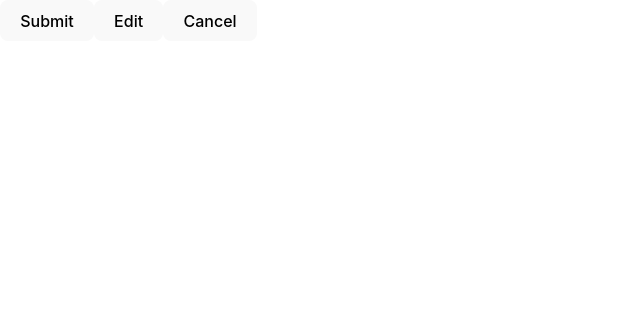
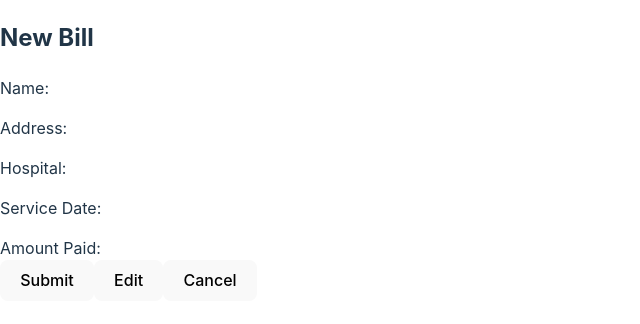
Before and after one commit to christinaor/medical-billing-app, a React (Vite) app: page /add-new-bill/summary in a window 1280 px wide. Shown: the top 324 px of the page, without its empty margins (0-640 px from the left). Built offline with nearby package versions, Linux system fonts and the light colour scheme; the HTML template or start-up script is replaced by a standard one.

Commit message:
Add context to summary page

```diff
--- a/src/containers/AddBillSummary/AddBillSummary.jsx
+++ b/src/containers/AddBillSummary/AddBillSummary.jsx
@@ -1,5 +1,7 @@
-import { useState } from 'react';
+import { useContext } from 'react';
 import { useNavigate } from 'react-router-dom';
+
+import { AddBillFormContext } from '../../contexts/AddBillFormContext.jsx';
 
 import Button from '../../components/Button/Button';
 
@@ -8,11 +10,31 @@ import styles from './styles.module.scss';
 export default function AddBillPage() {
   const navigate = useNavigate();
 
+  const { billForm } = useContext(AddBillFormContext);
+
   return (
-    <div className={styles.addBillSummary}>
+    <section className={styles.addBillSummary}>
+      <h2>New Bill</h2>
+
+      <div className={styles.addBillSummaryDetails}>
+        <label>Name:</label>
+        <div>{billForm.name}</div>
+
+        <label>Address:</label>
+        <div>{billForm.address}</div>
+
+        <label>Hospital:</label>
+        <div>{billForm.hospital}</div>
+
+        <label>Service Date:</label>
+        <div>{billForm.serviceDate}</div>
+
+        <label>Amount Paid:</label>
+        <div>{billForm.amount}</div>
+      </div>
       <Button text='Submit' handleClick={() => navigate('/')} />
       <Button text='Edit' handleClick={() => navigate('/add-new-bill')} />
       <Button text='Cancel' handleClick={() => navigate('/')} />
-    </div>
+    </section>
   )
 }
--- a/src/containers/AddBillSummary/styles.module.scss
+++ b/src/containers/AddBillSummary/styles.module.scss
@@ -3,3 +3,9 @@
 // .addBillSummary {
 
 // }
+
+.addBillSummaryDetails {
+  display: grid;
+  grid-template-columns: 1fr 1fr;
+  row-gap: 1rem;
+}
```
Also changed, not shown: src/containers/AddBillFormPage/AddBillFormPage.jsx (+1 -10 lines).
